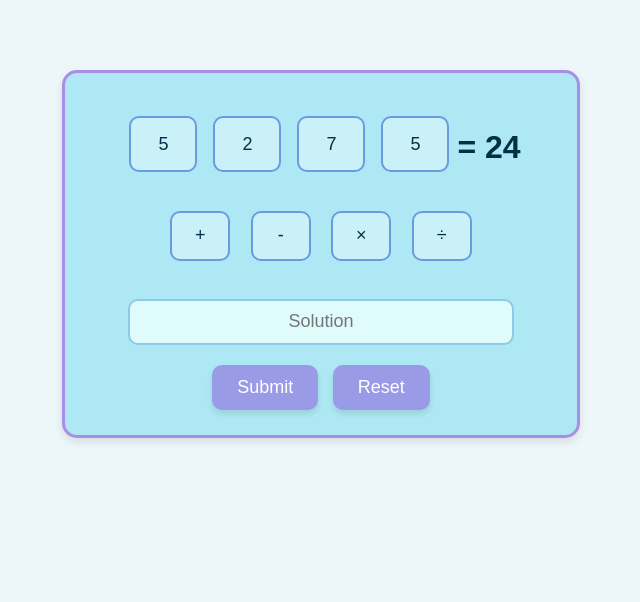
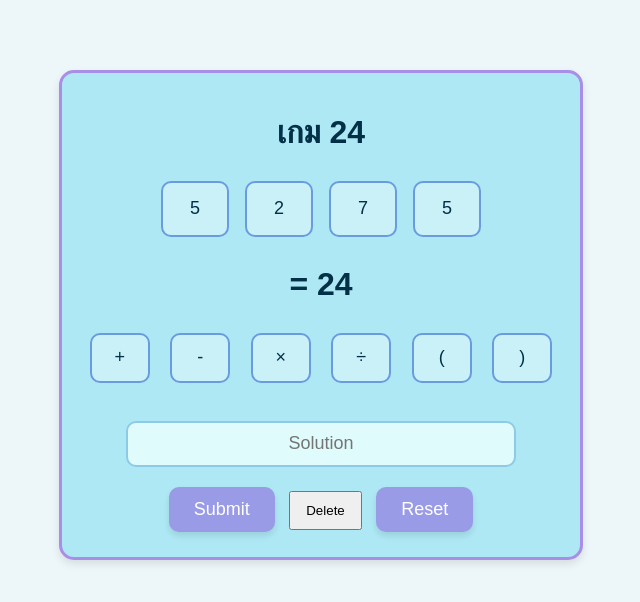
Before and after one commit to Apimizu/24-Game, a plain HTML site: page index.html in a window 1280 px wide. Shown: the whole page, without its empty margins (319-959 px from the left). Drawn offline with Linux system fonts and the light colour scheme.

Commit message:
Update index.html

```diff
--- a/index.html
+++ b/index.html
@@ -5,27 +5,35 @@
   <meta name="viewport" content="width=device-width, initial-scale=1.0">
   <title>เกม 24</title>
   <link rel="stylesheet" href="style.css">
+  <link rel="preconnect" href="https://fonts.googleapis.com">
+  <link href="https://fonts.googleapis.com/css2?family=Roboto:wght@400;700&display=swap" rel="stylesheet">
 </head>
 <body>
   <div class="container">
+    <h1 class="title">เกม 24</h1>
     <div class="numbers">
       <input type="text" id="num1" placeholder="num" readonly>
       <input type="text" id="num2" placeholder="num" readonly>
       <input type="text" id="num3" placeholder="num" readonly>
       <input type="text" id="num4" placeholder="num" readonly>
-      <span class="answer">
-        <h1>= 24</h1>
-      </span>
+    </div>
+    <div class="answer">
+      <h1>= 24</h1>
     </div>
     <div class="operations">
       <button>+</button>
       <button>-</button>
       <button>&times;</button>
       <button>&divide;</button>
+      <button>(</button>
+      <button>)</button>
     </div>
     <input type="text" id="solution" placeholder="Solution">
-    <button id="submit">Submit</button>
-    <button id="reset">Reset</button>
+    <div class="controls">
+      <button id="submit">Submit</button>
+      <button id="delete">Delete</button>
+      <button id="reset">Reset</button>
+    </div>
   </div>
   <script src="gameSystem.js"></script>
 </body>
```
